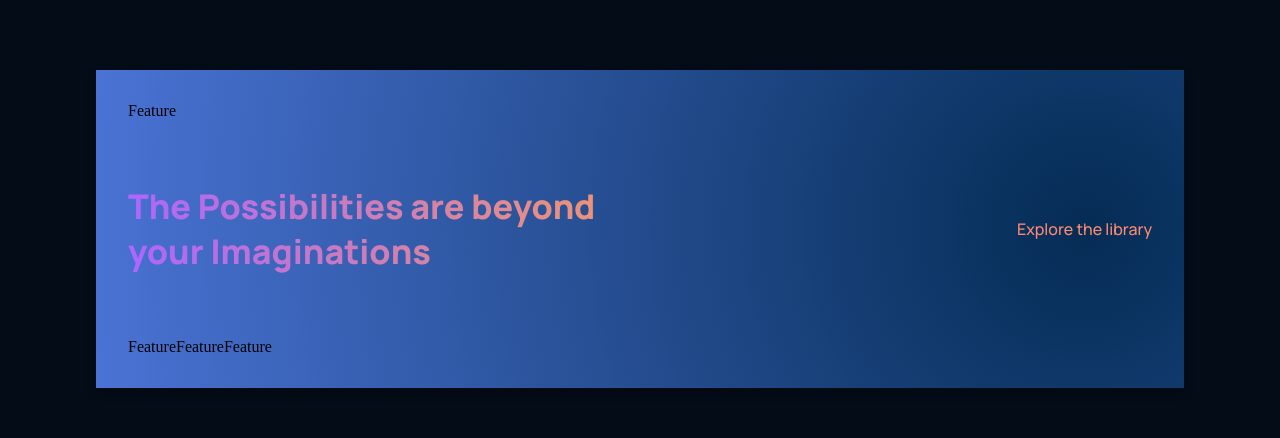
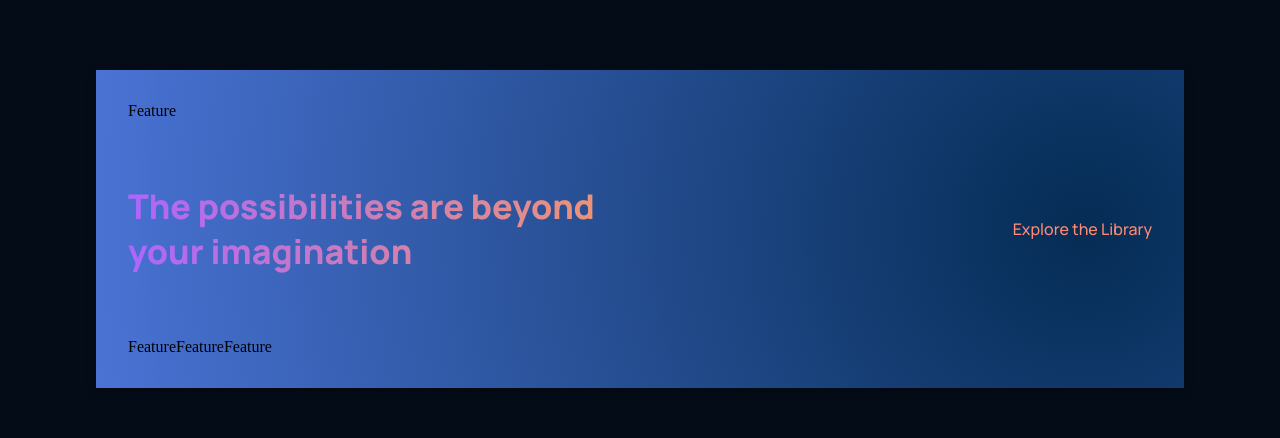
Before and after one commit to fredie7385/gpt3_jsm, a React (Create React App) app: page / in a window 1280 px wide. Shown: the part 1016-1454 px from the top of the page. Built offline with nearby package versions, Linux system fonts and the light colour scheme.

Commit message:
gpt3: update.

```diff
--- a/src/container/whatGPT3/WhatGpt3.jsx
+++ b/src/container/whatGPT3/WhatGpt3.jsx
@@ -1,21 +1,21 @@
-import React from 'react'
+import React from 'react';
+import Feature from './../../components/feature/Feature';
 import './WhatGpt3.css';
-import Feature from './../../components/feature/Feature.jsx';
-export default function WhatGpt3() {
-  return (
-    <div className='gpt3__whatgpt3 section__margin' id='whgpt3'>
+const WhatGPT3 = () => (
+  <div className="gpt3__whatgpt3 section__margin" id="wgpt3">
     <div className="gpt3__whatgpt3-feature">
-        <Feature/>
+      <Feature title="What is GPT-3" text="We so opinion friends me message as delight. Whole front do of plate heard oh ought. His defective nor convinced residence own. Connection has put impossible own apartments boisterous. At jointure ladyship an insisted so humanity he. Friendly bachelor entrance to on by." />
     </div>
     <div className="gpt3__whatgpt3-heading">
-        <h1 className="gradient__text">The Possibilities are beyond your Imaginations</h1>
-        <p>Explore the library</p>
+      <h1 className="gradient__text">The possibilities are beyond your imagination</h1>
+      <p>Explore the Library</p>
     </div>
     <div className="gpt3__whatgpt3-container">
-        <Feature/>
-        <Feature/>
-        <Feature/>
+      <Feature title="Chatbots" text="We so opinion friends me message as delight. Whole front do of plate heard oh ought." />
+      <Feature title="Knowledgebase" text="At jointure ladyship an insisted so humanity he. Friendly bachelor entrance to on by. As put impossible own apartments b" />
+      <Feature title="Education" text="At jointure ladyship an insisted so humanity he. Friendly bachelor entrance to on by. As put impossible own apartments b" />
     </div>
   </div>
-  )
-}
+);
+
+export default WhatGPT3;
```
Lines whose indentation alone changed are shown as unchanged.
